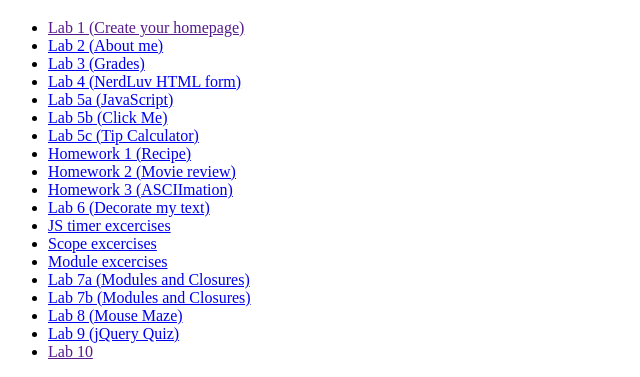
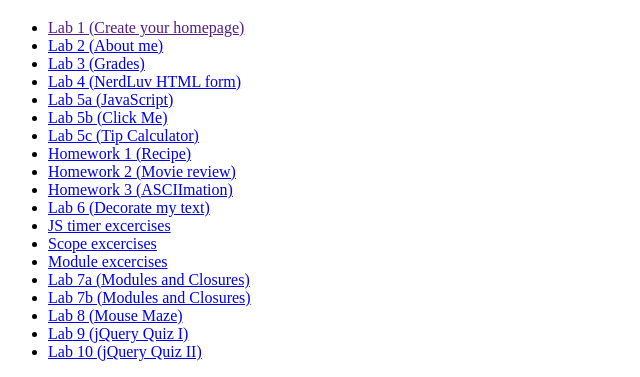
Before and after one commit to emadadel999/emadadel999.github.io, a plain HTML site: page index.html in a window 1280 px wide. Shown: the part 569-946 px from the top of the page, without its empty margins (0-640 px from the left). Drawn offline with Linux system fonts and the light colour scheme.

Commit message:
jqueryQuiz

```diff
--- a/index.html
+++ b/index.html
@@ -66,10 +66,10 @@
         <a href="lab8/mousemaze.html">Lab 8 (Mouse Maze)</a>
       </li>
       <li>
-        <a href="lab9/jqueryquiz.html">Lab 9 (jQuery Quiz)</a>
+        <a href="lab9/jqueryquiz.odt">Lab 9 (jQuery Quiz I)</a>
       </li>
       <li>
-        <a href="">Lab 10</a>
+        <a href="lab10/jqueryquiz2.odt">Lab 10 (jQuery Quiz II)</a>
       </li>
     </ul>
   </body>
```
Also changed, not shown: lab9/jqueryquiz.html (deleted), 2 other files.
